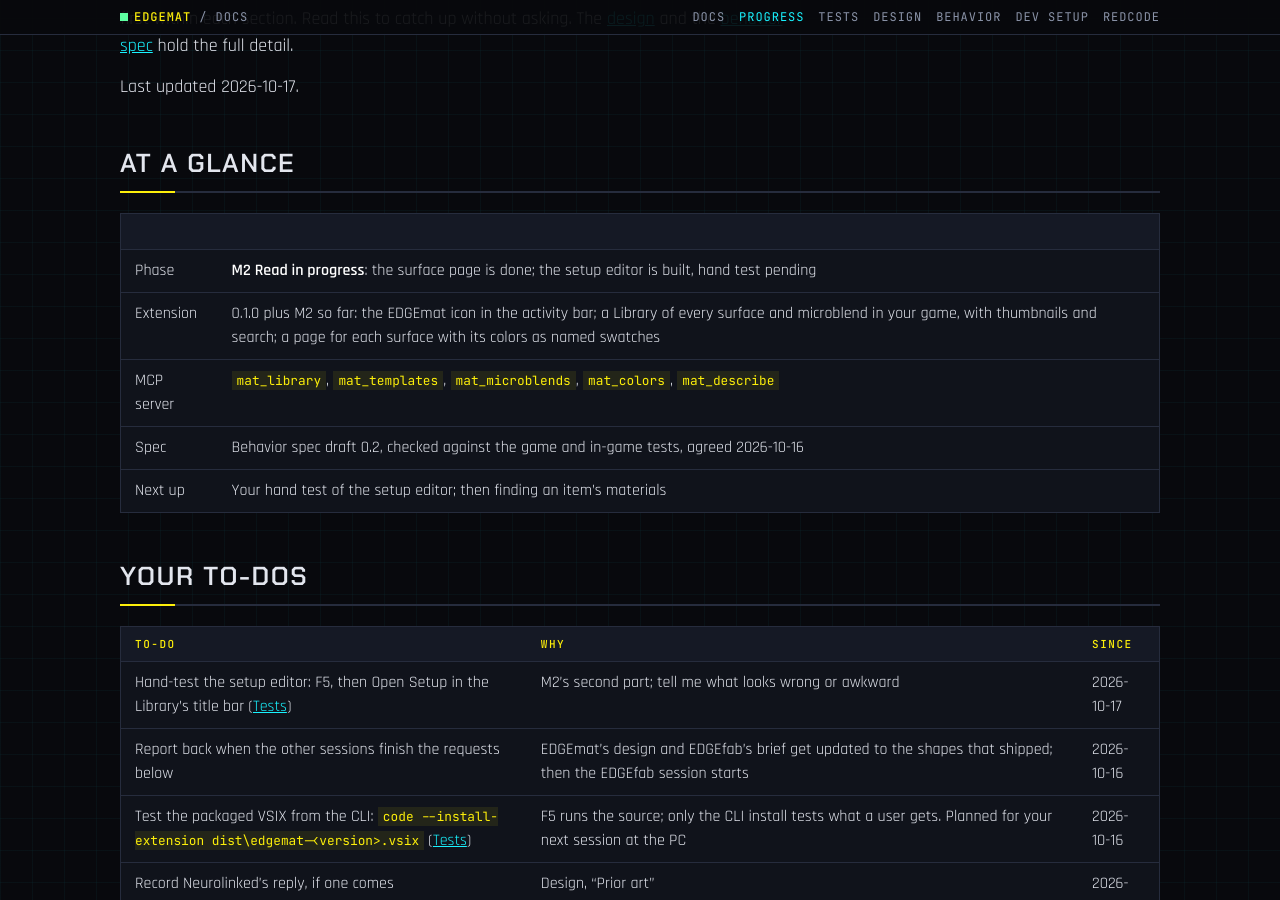
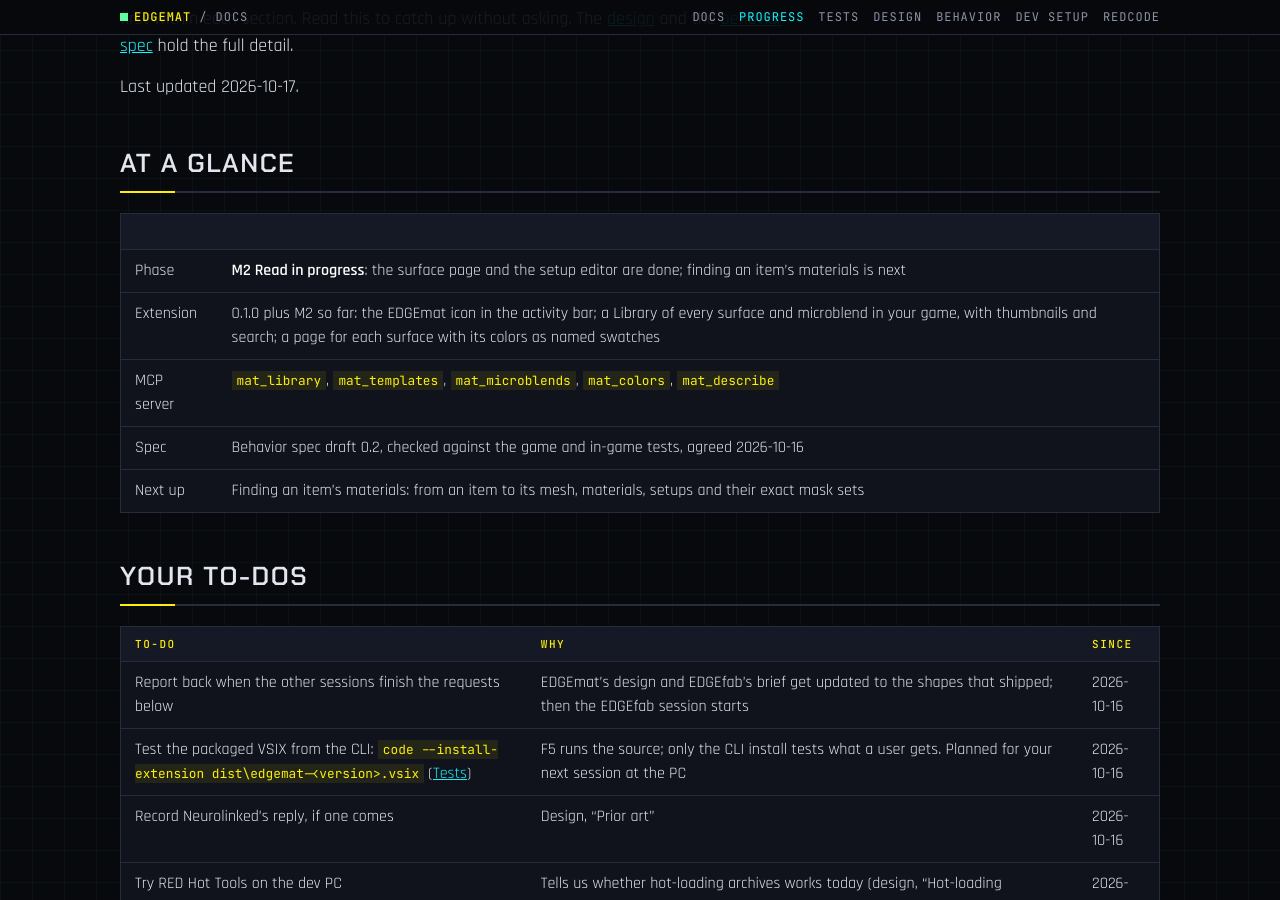
Before and after one commit to Edgemodders/EDGEmat, a Jekyll site: the page built from docs/progress.md, in a window 1280 px wide and 900 px high, scrolled down 206 px. Built offline with Jekyll 4.4.1, drawn with Linux system fonts in a browser that asks for light colours; our own code applies the rules of GitHub Pages for plain Markdown files; some of the changed text lies outside the part shown.

Commit message:
Tests: the setup editor hand test passes
Co-Authored-By: Claude Opus 5.5 <noreply@anthropic.com>

```diff
--- a/docs/progress.md
+++ b/docs/progress.md
@@ -8,17 +8,16 @@ Last updated 2026-10-17.
 
 | | |
 |---|---|
-| Phase | **M2 Read in progress**: the surface page is done; the setup editor is built, hand test pending |
+| Phase | **M2 Read in progress**: the surface page and the setup editor are done; finding an item's materials is next |
 | Extension | 0.1.0 plus M2 so far: the EDGEmat icon in the activity bar; a Library of every surface and microblend in your game, with thumbnails and search; a page for each surface with its colors as named swatches |
 | MCP server | `mat_library`, `mat_templates`, `mat_microblends`, `mat_colors`, `mat_describe` |
 | Spec | Behavior spec draft 0.2, checked against the game and in-game tests, agreed 2026-10-16 |
-| Next up | Your hand test of the setup editor; then finding an item's materials |
+| Next up | Finding an item's materials: from an item to its mesh, materials, setups and their exact mask sets |
 
 ## Your to-dos
 
 | To-do | Why | Since |
 |---|---|---|
-| Hand-test the setup editor: F5, then Open Setup in the Library's title bar ([Tests](testing.html#setup-editor)) | M2's second part; tell me what looks wrong or awkward | 2026-10-17 |
 | Report back when the other sessions finish the requests below | EDGEmat's design and EDGEfab's brief get updated to the shapes that shipped; then the EDGEfab session starts | 2026-10-16 |
 | Test the packaged VSIX from the CLI: `code --install-extension dist\edgemat-<version>.vsix` ([Tests](testing.html#cli-install-of-the-vsix)) | F5 runs the source; only the CLI install tests what a user gets. Planned for your next session at the PC | 2026-10-16 |
 | Record Neurolinked's reply, if one comes | Design, "Prior art" | 2026-10-16 |
@@ -41,6 +40,7 @@ Last updated 2026-10-17.
 
 | What | Detail |
 |---|---|
+| Setup editor hand test passed | All 13 checks, including a setup opened from REDcode's Game Assets. Buttons got a clearer outline along the way, and the test steps now say where each control is |
 | Setup editor built (read-only) | Open any setup: from the game by name, a file, a project, a mod archive, or REDcode's Game Assets. Each layer in plain words, and a color map of where each layer goes on the garment's texture; click a spot to find its layer, and the selected layer's area lights up. It flags what looks wrong: on our M0 test setup it points at layer 4's unknown color ("shows white") and layer 9's all-None presets. Assistants get the same through MCP `mat_describe` |
 | Surface page hand test passed | Your run through F5: all 13 checks, and the Library view checks again (including the new log line naming the bridge) |
 | Surface page built | Click a surface in the Library: a larger image tinted with the color you pick, every color as a swatch with a plain name, a filter ("red") and "closest to" a typed or picked color, roughness, metal and bumps in plain words, the textures, raw values one click away. Microblends get a page too. One tab is reused until you press Keep open. Assistants get the same through MCP `mat_colors` ("the closest dark red on this leather") |
```
Also changed, not shown: CLAUDE.md (+2 -2 lines), docs/index.md (+1 -1 lines), docs/testing.md (+2 -2 lines).
